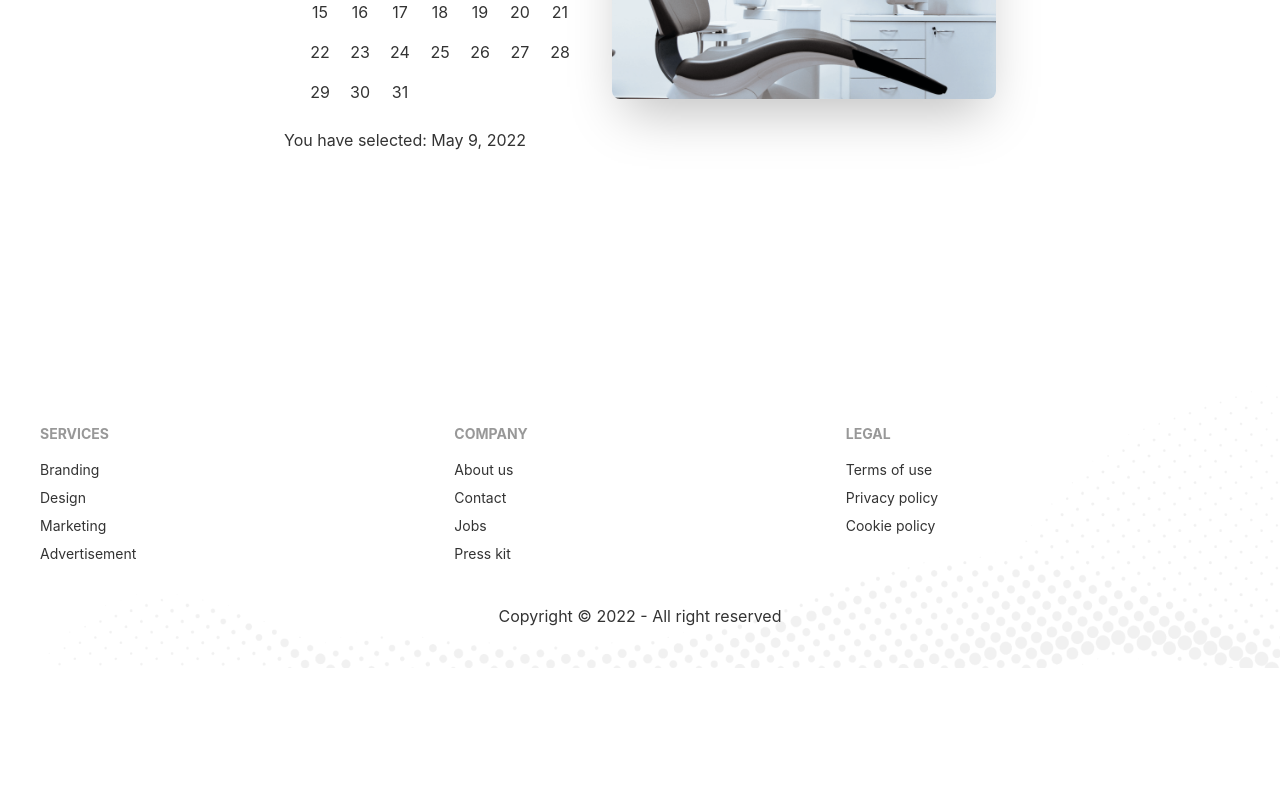
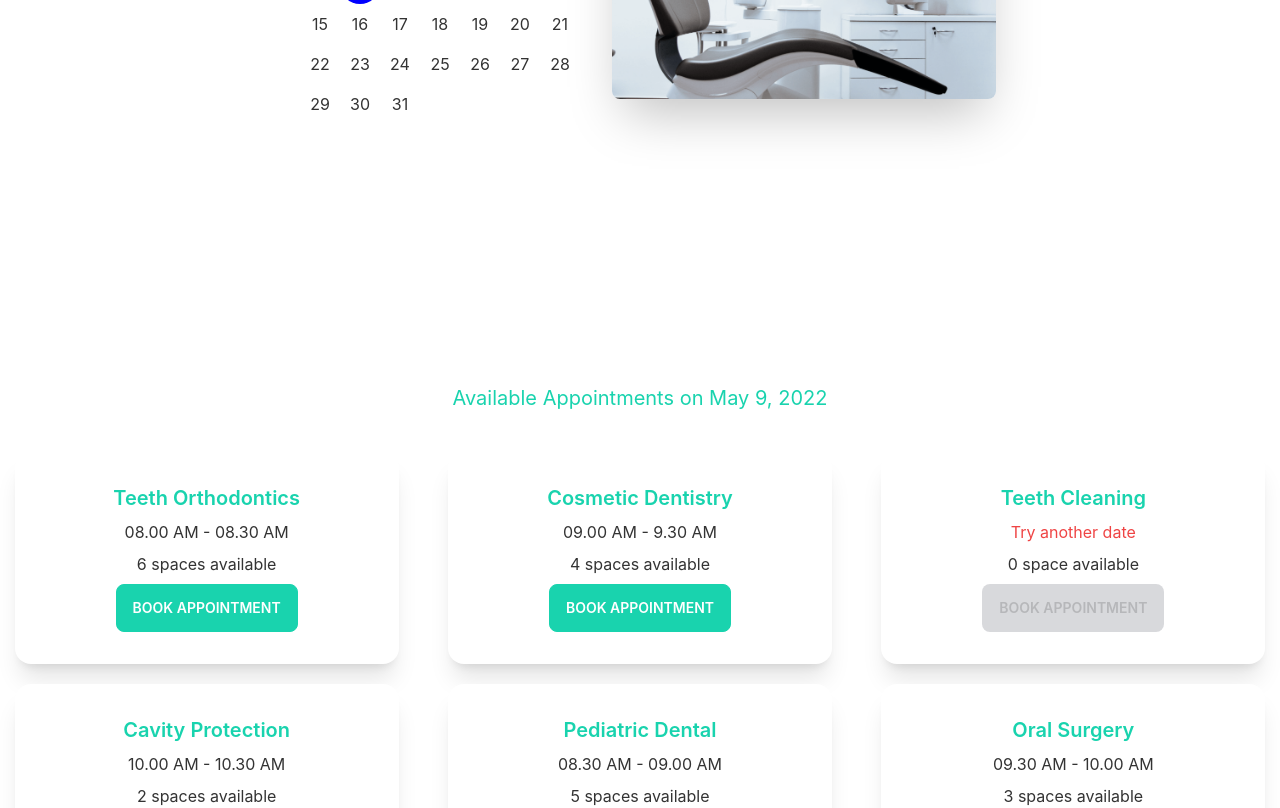
Before and after one commit to Abidur-Rahman-Chowdhury/doctors-portal, a React (Create React App) app: page /appointment in a window 1280 px wide. Shown: the part 480-1288 px from the top of the page. Before the commit the page ends 1148 px from the top, so only its background shows below. Built offline with nearby package versions, Linux system fonts and the light colour scheme.

Commit message:
done modal

```diff
--- /dev/null
+++ b/public/service.json
@@ -0,0 +1,57 @@
+[
+    {
+      "_id": 1,
+      "name": "Teeth Orthodontics",
+      "slots": [
+        "08.00 AM - 08.30 AM",
+        "08.30 AM - 09.00 AM",
+        "09.00 AM - 9.30 AM",
+        "09.30 AM - 10.00 AM",
+        "10.00 AM - 10.30 AM",
+        "10.30 AM - 11.00 AM"
+      ]
+    },
+    {
+      "_id": 2,
+      "name": "Cosmetic Dentistry",
+      "slots": [
+        "09.00 AM - 9.30 AM",
+        "09.30 AM - 10.00 AM",
+        "10.00 AM - 10.30 AM",
+        "10.30 AM - 11.00 AM"
+      ]
+    },
+    {
+      "_id": 3,
+      "name": "Teeth Cleaning",
+      "slots": []
+    },
+    {
+      "_id": 4,
+      "name": "Cavity Protection",
+      "slots": [
+        "10.00 AM - 10.30 AM",
+        "10.30 AM - 11.00 AM"
+      ]
+    },
+    {
+      "_id": 5,
+      "name": "Pediatric Dental",
+      "slots": [
+        "08.30 AM - 09.00 AM",
+        "09.00 AM - 9.30 AM",
+        "09.30 AM - 10.00 AM",
+        "10.00 AM - 10.30 AM",
+        "10.30 AM - 11.00 AM"
+      ]
+    },
+    {
+      "_id": 6,
+      "name": "Oral Surgery",
+      "slots": [
+        "09.30 AM - 10.00 AM",
+        "10.00 AM - 10.30 AM",
+        "10.30 AM - 11.00 AM"
+      ]
+    }
+  ]
--- a/src/Pages/Appointment/Appointment.js
+++ b/src/Pages/Appointment/Appointment.js
@@ -1,11 +1,14 @@
-import React from 'react';
+import React, { useState } from 'react';
 import Footer from '../Shared/Footer';
 import AppointmentBanner from './AppointmentBanner';
+import AvailableAppointments from './AvailableAppointments';
 
 const Appointment = () => {
+    const [date, setDate] = useState(new Date());
     return (
         <div>
-            <AppointmentBanner></AppointmentBanner>
+            <AppointmentBanner date={date} setDate={setDate}></AppointmentBanner>
+            <AvailableAppointments date={date}></AvailableAppointments>
             <Footer></Footer>
         </div>
     );
--- a/src/Pages/Appointment/AppointmentBanner.js
+++ b/src/Pages/Appointment/AppointmentBanner.js
@@ -3,21 +3,21 @@ import chair from '../../assets/images/chair.png'
 import { DayPicker } from 'react-day-picker';
 import 'react-day-picker/dist/style.css';
 import { format } from 'date-fns';
-const AppointmentBanner = () => {
-    const [date, setDate] = useState(new Date());
+const AppointmentBanner = ({date,setDate}) => {
+
   return (
-    <div class="hero min-h-screen">
-      <div class="hero-content flex-col lg:flex-row-reverse">
+    <div className="hero min-h-screen">
+      <div className="hero-content flex-col lg:flex-row-reverse">
         <img
           src={chair}
-          class="max-w-sm rounded-lg shadow-2xl" alt=''
+          className="max-w-sm rounded-lg shadow-2xl" alt=''
         />
         <div>
                   <DayPicker
                   mode="single"
                   selected={date}
                       onSelect={setDate}></DayPicker>
-                  <p>You have selected: { format(date,'PP')}</p>
+
               </div>
 
           </div>
--- /dev/null
+++ b/src/Pages/Appointment/AvailableAppointments.js
@@ -0,0 +1,31 @@
+import { format } from 'date-fns';
+import React, { useEffect, useState } from 'react';
+import BookingModal from './BookingModal';
+import Service from './Service';
+
+const AvailableAppointments = ({ date }) => {
+    const [services, setServices] = useState([]);
+    const [treatment, setTreatment] = useState(null);
+    useEffect(() => {
+        fetch('service.json')
+            .then(res => res.json())
+        .then(data => setServices(data))
+    },[])
+
+    return (
+        <div>
+            <h4 className="text-xl text-secondary text-center">Available Appointments on {format(date, 'PP')}</h4>
+            <div className='grid grid-cols-1 md:grid-cols-2 lg:grid-cols-3 gap-5 place-items-center my-10'>
+                {
+                    services.map(service => <Service key={service._id} service={service}
+                        setTreatment={setTreatment}></Service>)
+                }
+            </div>
+            {
+               treatment && <BookingModal treatment={treatment} date={date} setTreatment={setTreatment}></BookingModal>
+            }
+        </div>
+    );
+};
+
+export default AvailableAppointments;
--- /dev/null
+++ b/src/Pages/Appointment/BookingModal.js
@@ -0,0 +1,65 @@
+import { format } from 'date-fns';
+import React from 'react';
+
+const BookingModal = ({ treatment, date , setTreatment}) => {
+    const { name, slots } = treatment;
+    const handelBooking = (e) => {
+        e.preventDefault();
+        const slot = e.target.slot.value;
+        console.log(slot);
+        setTreatment(null)
+    }
+  return (
+    <div>
+      <input type="checkbox" id="booking-modal" className="modal-toggle" />
+      <div className="modal modal-bottom sm:modal-middle">
+        <div className="modal-box">
+          <label
+            for="booking-modal"
+            class="btn btn-sm btn-circle absolute right-2 top-2"
+          >
+            ✕
+          </label>
+          <h3 className="font-bold text-lg text-secondary">
+            Booking for: {name}
+          </h3>
+          <form onSubmit={handelBooking} className="grid grid-cols-1 gap-3 justify-items-center mt-2">
+            <input
+              type="text"
+              value={format(date, 'PP')}
+              disabled
+              class="input input-bordered w-full max-w-xs"
+            />
+            <select name='slot' class="select select-bordered w-full max-w-xs">
+                          {
+                              slots.map(slot => <option  value={slot}>{ slot}</option>)
+              }
+            </select>
+            <input
+              type="text"
+             name='name'  placeholder="Your name"
+              class="input input-bordered w-full max-w-xs"
+            />
+            <input
+              type="email" name='email'
+              placeholder="Email Address"
+              class="input input-bordered w-full max-w-xs"
+            />
+            <input
+              type="text" name='phone'
+              placeholder="Phone Number"
+              class="input input-bordered w-full max-w-xs"
+            />
+            <input
+              type="submit"
+              value="Submit"
+              class="btn btn-secondary w-full max-w-xs"
+            />
+          </form>
+        </div>
+      </div>
+    </div>
+  );
+};
+
+export default BookingModal;
--- /dev/null
+++ b/src/Pages/Appointment/Service.js
@@ -0,0 +1,37 @@
+import React from 'react';
+
+const Service = ({ service, setTreatment }) => {
+  const { name, slots } = service;
+  return (
+    <div className="card w-96 bg-base-100 shadow-xl">
+      <div className="card-body ">
+        <h2 className="card-title flex text-secondary justify-center">
+          {name}
+        </h2>
+        <p className="text-center">
+          {slots.length > 0 ? (
+            <span>{slots[0]}</span>
+          ) : (
+            <span className="text-red-500"> Try another date </span>
+          )}
+        </p>
+        <p className="text-center">
+          {slots.length} {slots.length > 1 ? 'spaces' : 'space'} available{' '}
+        </p>
+        <div className="card-actions justify-center">
+          <label
+            disabled={slots.length === 0}
+            className=" btn-secondary text-white uppercase btn modal-button"
+            onClick={() => setTreatment(service)}
+            for="booking-modal"
+          >
+
+            Book Appointment
+          </label>
+        </div>
+      </div>
+    </div>
+  );
+};
+
+export default Service;
--- a/src/Pages/Home/Info.js
+++ b/src/Pages/Home/Info.js
@@ -14,7 +14,7 @@ const Info = () => {
       ></InfoCard>
       <InfoCard
         cardTitle="Our Locations"
-        bgClass="bg-accent"
+        bgClass="bg-[#3d4451]"
         img={marker}
       ></InfoCard>
       <InfoCard
```
